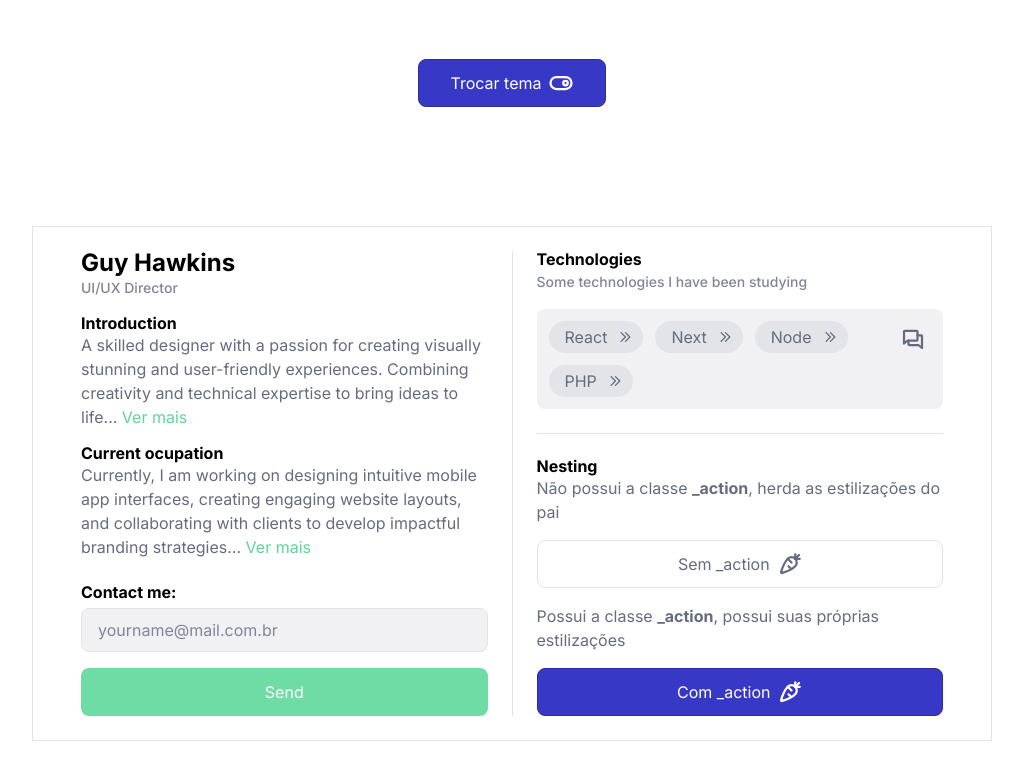
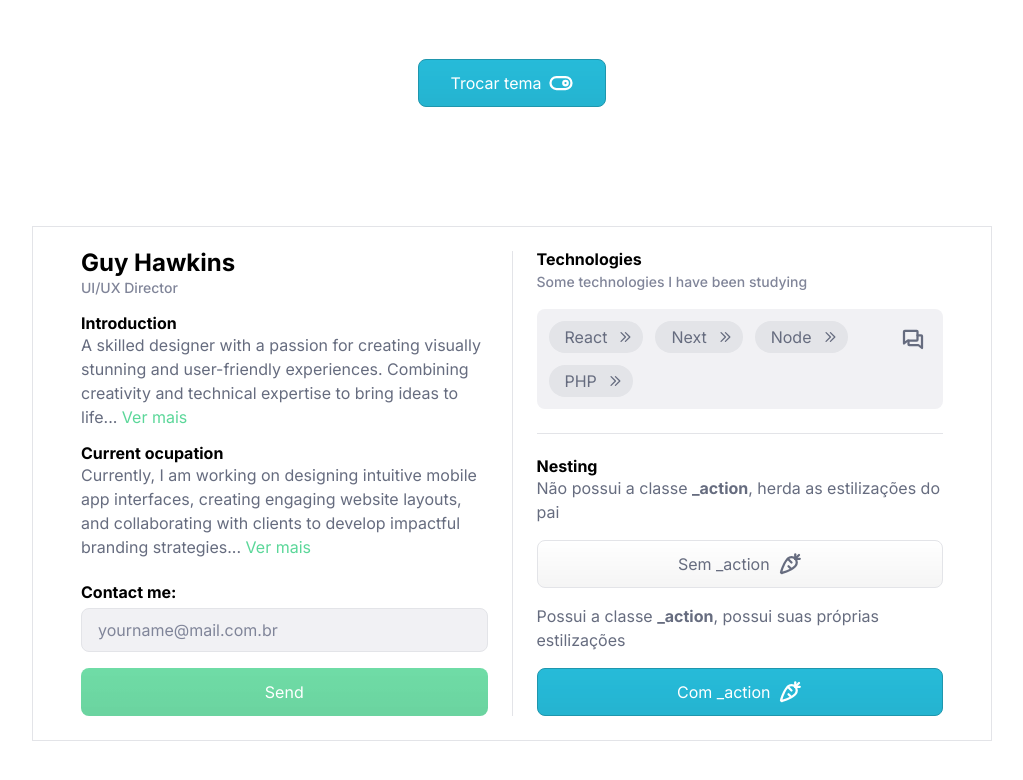
Before and after one commit to vitormarkis/nomenclatura-mentor-cycle, a React (Vite) app: page / in a window 1280 px wide. Shown: the top 780 px of the page, without its empty margins (128-1151 px from the left). Built offline with nearby package versions, Linux system fonts and the light colour scheme.

Commit message:
enhance colors

```diff
--- a/src/index.css
+++ b/src/index.css
@@ -11,12 +11,12 @@
 #root {
   font-family: "Inter";
   /* font-family: "Roboto"; */
-  background-color: theme('colors.background.DEFAULT');
+  background-color: theme("colors.background.DEFAULT");
 }
 
 :root {
-  --action-hue: 240;
-  --action-saturation: 56%;
+  --action-hue: 190;
+  --action-saturation: 70%;
 
   --neutral-hue: 227;
   --neutral-sat: 11%;
@@ -175,4 +175,7 @@ body {
   @apply border-ring;
 }
 
+button {
+  background-image: linear-gradient(0deg, hsl(0, 0%, 0%, 4%), transparent);
+}
 /* } */
```
Also changed, not shown: 1 other file (tests, documents, lock files or other folders).
